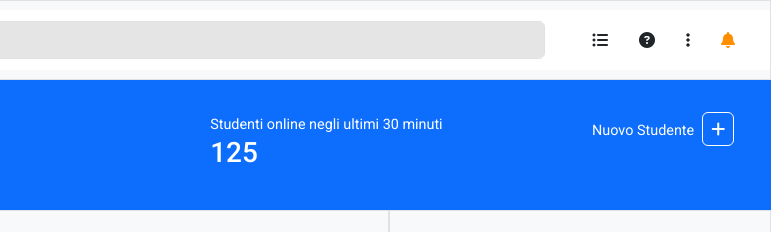
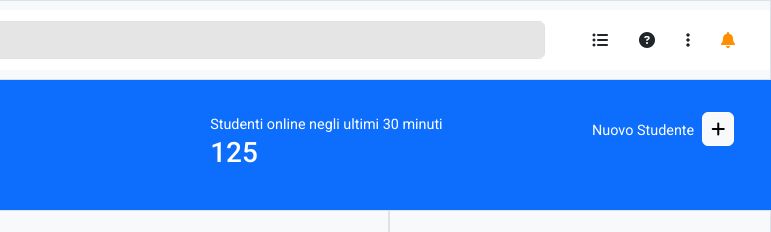
Before and after one commit to Vinffs/html-css-bootstrap-dashboard, a plain HTML site: page index.html in a window 1280 px wide. In both pictures the pointer is over the icon 1227 px from the left and 129 px from the top of the page. Shown: the top 232 px of the page, 509-1280 px from the left. Drawn offline with nearby package versions, Linux system fonts and the light colour scheme.

Commit message:
added hover to plus sign

```diff
--- a/css/style.css
+++ b/css/style.css
@@ -83,6 +83,11 @@ main {
 .my-pills {
   font-size: 0.9em;
 }
+.fa-solid.fa-plus:hover {
+  background-color: var(--my-bg-body);
+  color: black;
+  transition: all 0.3s;
+}
 /* media query */
 @media screen and (min-width: 768px) {
   .no-display > td:nth-child(2),
```
